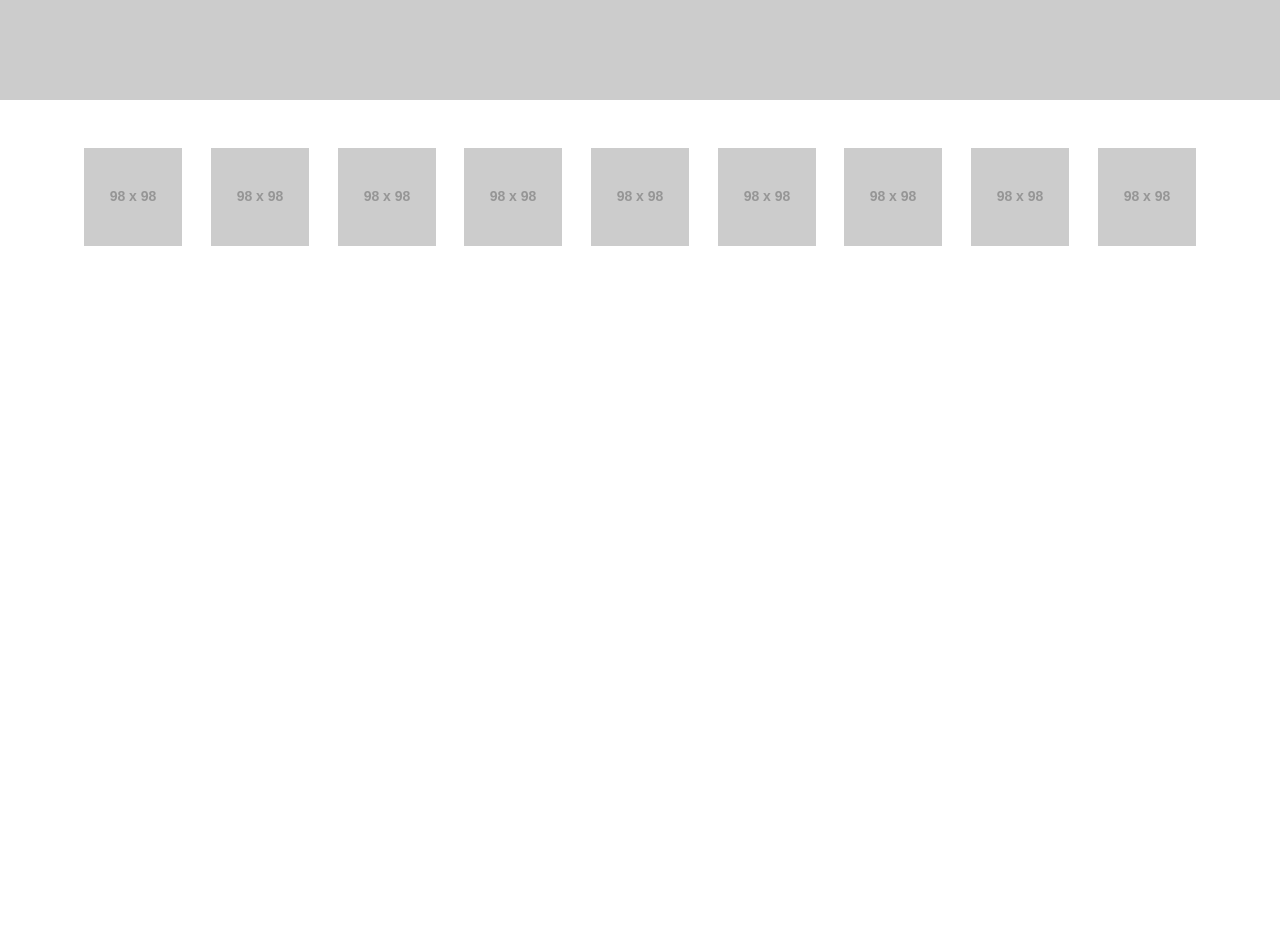
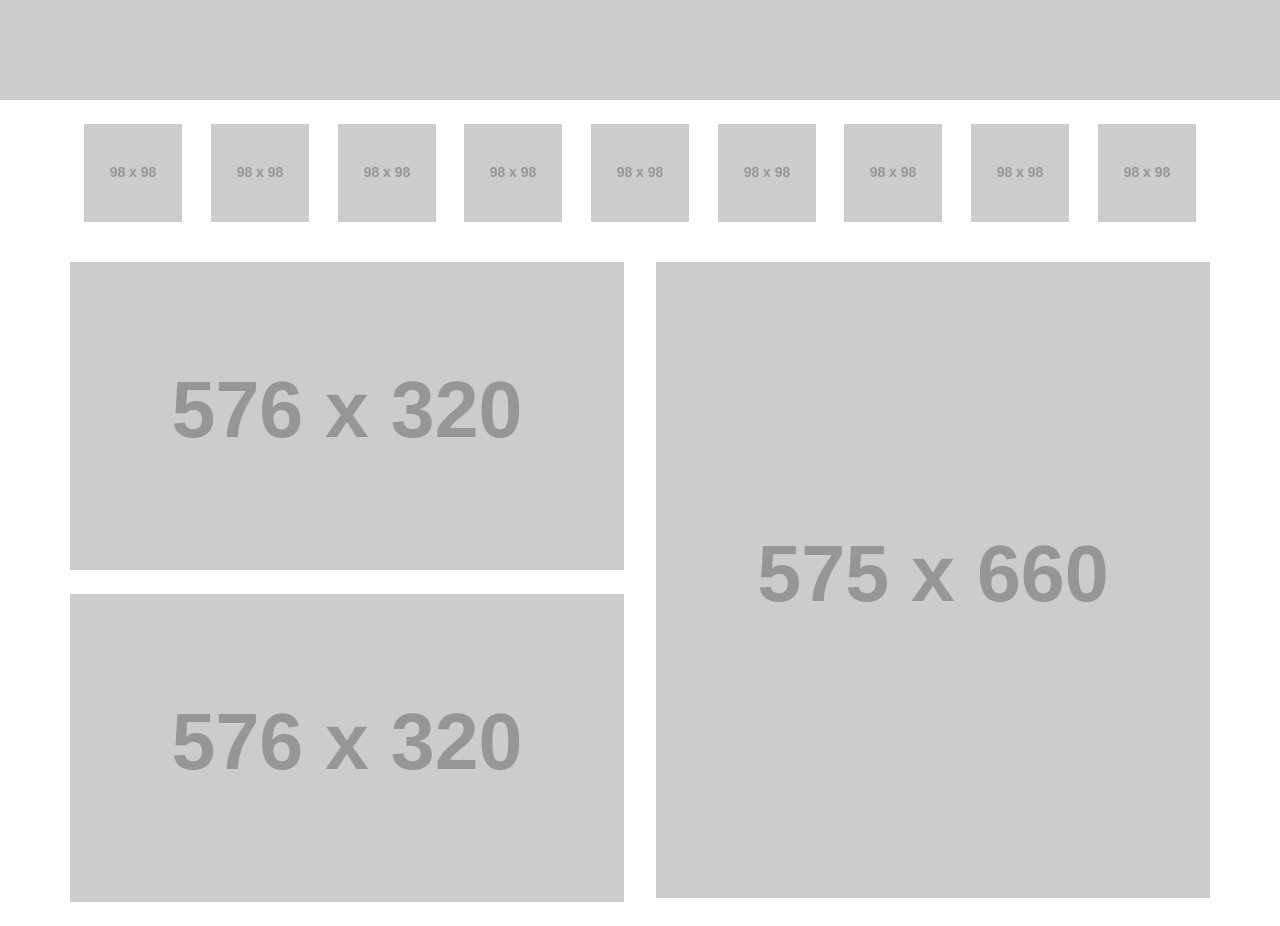
Before and after one commit to LeuAlmeida/dafiti.challenge, a plain HTML site: page index.html in a window 1280 px wide. Shown: the part 500-1426 px from the top of the page. Before the commit the page ends 810 px from the top, so only its background shows below. Drawn offline with nearby package versions, Linux system fonts and the light colour scheme; placeholder pictures from the web are drawn by us.

Commit message:
chore: Incrementing image columns on index page

```diff
--- a/index.html
+++ b/index.html
@@ -17,9 +17,8 @@
   </head>
 
   <body>
-    <!-- Hero banner da aplicação -->
-
-    <div class="container-fluid px-0 mb-5">
+    <!-- Início do hero banner da aplicação -->
+    <div class="container-fluid px-0 mb-4">
       <div class="row">
         <div class="col-12">
           <img
@@ -30,9 +29,11 @@
         </div>
       </div>
     </div>
+    <!-- Fim do hero banner da aplicação -->
 
-    <div class="container ">
-      <div class="row mb-5">
+    <!-- Início da disposição das marcas -->
+    <div class="container">
+      <div class="row mb-4">
         <div class="nineCol mb-3">
           <img src="http://placehold.it/98x98" />
         </div>
@@ -62,6 +63,28 @@
         </div>
       </div>
     </div>
+    <!-- Final da disposição das marcas -->
+
+    <div class="container mb-4">
+        <div class="row ">
+            <div class="col-md-6 first-column">
+              <div class="row">
+                <div class="col-md-12">
+                  <img src="http://placehold.it/576x320" class="img-fluid" alt="">
+                </div>
+                <div class="col-md-12 mt-4">
+                <img src="http://placehold.it/576x320" class="img-fluid" alt="">
+                </div>
+              </div>
+            </div>
+            <div class="col-md-6 second-column">
+              <div class="row">
+                <div class="col-md-12">
+                    <img src="http://placehold.it/575x660" class="img-fluid" alt="">
+                </div>
+            </div>
+          </div>
+    </div>
 
     <!-- Bootstrap core JavaScript -->
     <script src="vendor/jquery/jquery.slim.min.js"></script>
```
